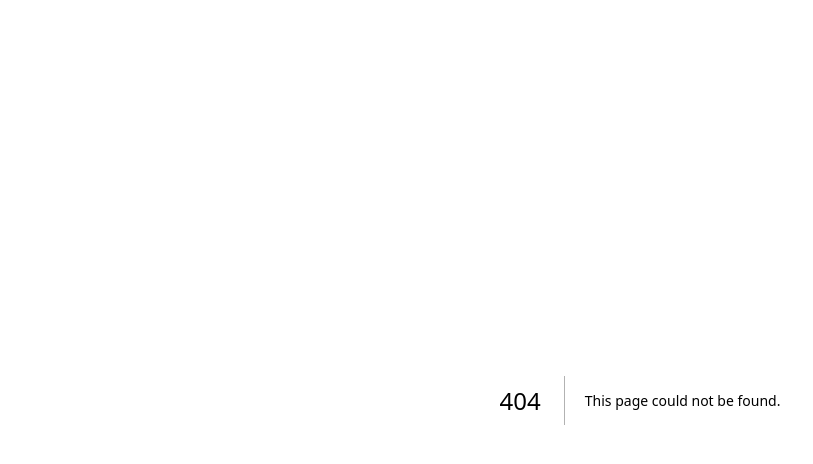
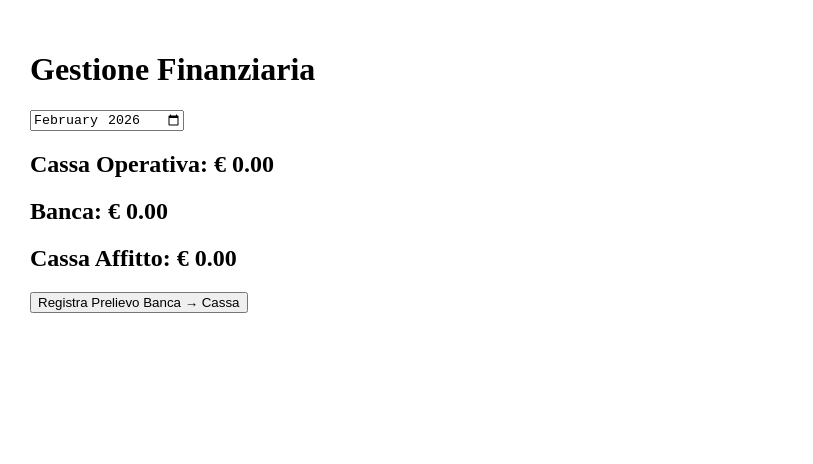
Before and after one commit to pben74-droid/hiphop-manager, a Next.js app: page /finanza in a window 1280 px wide. Before the commit this address had no page. Shown: the top 464 px of the page, without its empty margins (0-813 px from the left). Built offline with nearby package versions, Linux system fonts and the light colour scheme; no server answers; the database is empty.

Commit message:
Create page.tsx

```diff
--- /dev/null
+++ b/app/finanza/page.tsx
@@ -0,0 +1,86 @@
+"use client";
+
+import { useEffect, useState } from "react";
+import { supabase } from "@/lib/supabaseClient";
+
+export default function FinanzaPage() {
+  const [mese, setMese] = useState("2026-02");
+  const [saldoCassaOperativa, setSaldoCassaOperativa] = useState(0);
+  const [saldoBanca, setSaldoBanca] = useState(0);
+  const [saldoCassaAffitto, setSaldoCassaAffitto] = useState(0);
+
+  const loadSaldi = async () => {
+    const { data } = await supabase
+      .from("movimenti_finanziari")
+      .select("*")
+      .eq("mese", mese);
+
+    const cassaOperativa =
+      data
+        ?.filter((m) => m.contenitore === "cassa_operativa")
+        .reduce((sum, m) => sum + Number(m.importo), 0) || 0;
+
+    const banca =
+      data
+        ?.filter((m) => m.contenitore === "banca")
+        .reduce((sum, m) => sum + Number(m.importo), 0) || 0;
+
+    const cassaAffitto =
+      data
+        ?.filter((m) => m.contenitore === "cassa_affitto")
+        .reduce((sum, m) => sum + Number(m.importo), 0) || 0;
+
+    setSaldoCassaOperativa(cassaOperativa);
+    setSaldoBanca(banca);
+    setSaldoCassaAffitto(cassaAffitto);
+  };
+
+  useEffect(() => {
+    loadSaldi();
+  }, [mese]);
+
+  const registraPrelievo = async () => {
+    const importo = Number(prompt("Importo prelievo?"));
+
+    if (!importo || importo <= 0) return;
+
+    await supabase.from("movimenti_finanziari").insert([
+      {
+        tipo: "prelievo",
+        contenitore: "banca",
+        importo: -importo,
+        data: new Date().toISOString().split("T")[0],
+        mese
+      },
+      {
+        tipo: "prelievo",
+        contenitore: "cassa_operativa",
+        importo: importo,
+        data: new Date().toISOString().split("T")[0],
+        mese
+      }
+    ]);
+
+    loadSaldi();
+  };
+
+  return (
+    <div style={{ padding: 30 }}>
+      <h1>Gestione Finanziaria</h1>
+
+      <input
+        type="month"
+        value={mese}
+        onChange={(e) => setMese(e.target.value)}
+      />
+
+      <h2>Cassa Operativa: € {saldoCassaOperativa.toFixed(2)}</h2>
+      <h2>Banca: € {saldoBanca.toFixed(2)}</h2>
+      <h2>Cassa Affitto: € {saldoCassaAffitto.toFixed(2)}</h2>
+
+      <button onClick={registraPrelievo}>
+        Registra Prelievo Banca → Cassa
+      </button>
+    </div>
+  );
+}
```
